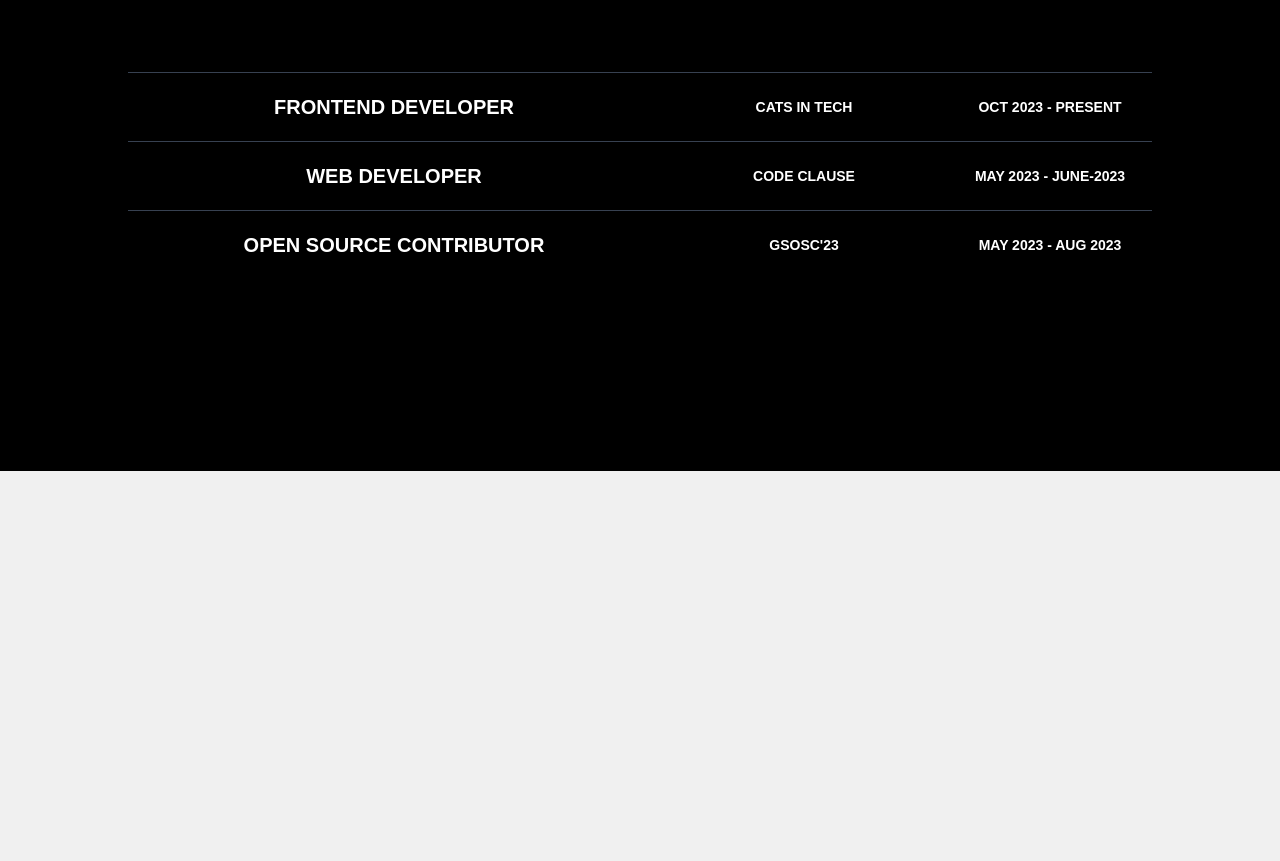
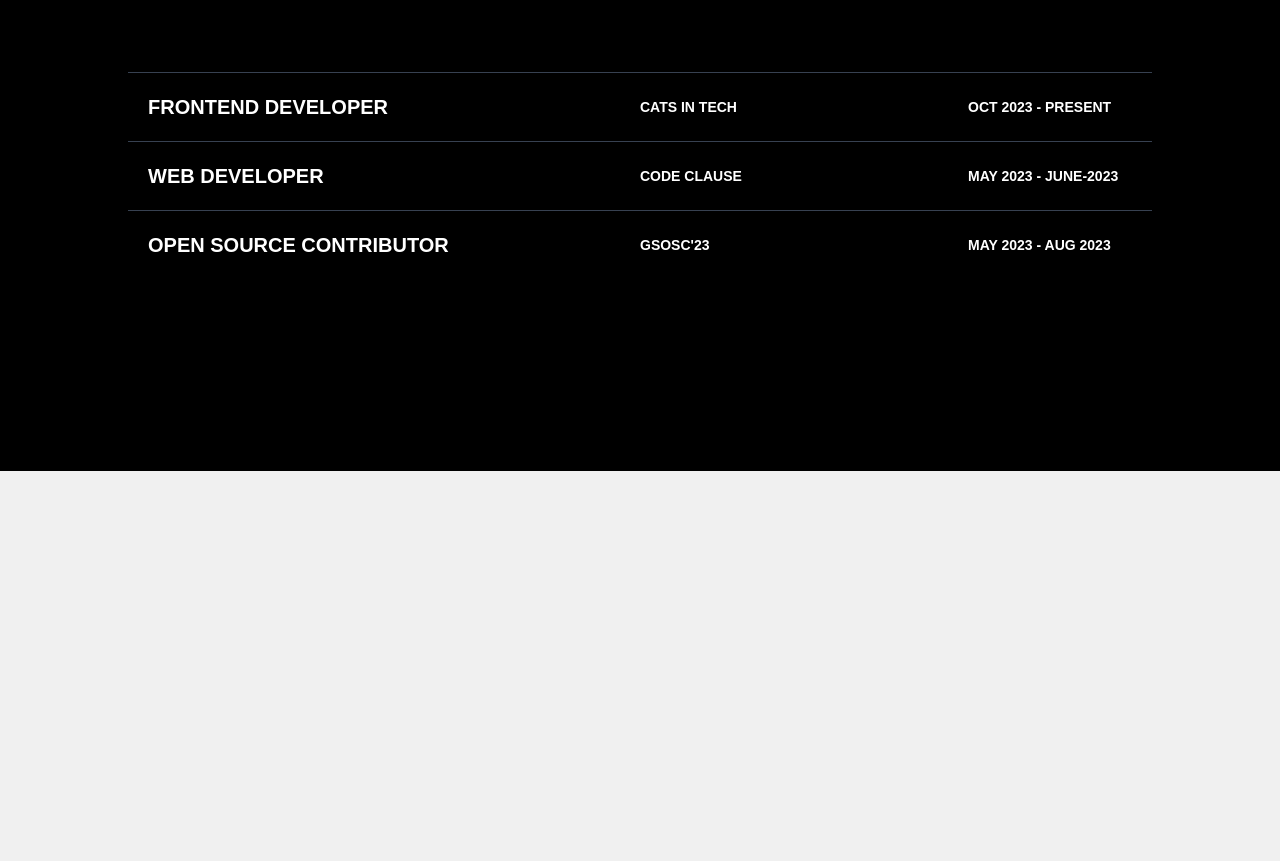
Before and after one commit to arcVaishali/vaishali, a React (Create React App) app: page /about in a window 1280 px wide. Shown: the part 2207-3068 px from the top of the page. Built offline with nearby package versions, Linux system fonts and the light colour scheme.

Commit message:
recommendations, experience, latest projects and services made responsive

```diff
--- a/src/components/About/Experience.js
+++ b/src/components/About/Experience.js
@@ -38,20 +38,20 @@
           >
             <animated.span
               style={{ ...styleOnContent }}
-              className="uppercase col-span-12 text-center lg:col-span-6 font-semibold text-sm lg:text-xl"
+              className="uppercase col-span-12 text-center lg:text-left lg:col-span-6 font-semibold text-sm lg:text-xl"
             >
               {element.name}
             </animated.span>
 
             <animated.div
               style={{ ...styleOnContent }}
-              className="uppercase col-span-12 text-center lg:col-span-4 font-semibold text-xs lg:text-sm"
+              className="uppercase col-span-12 text-center lg:text-left lg:col-span-4 font-semibold text-xs lg:text-sm"
             >
               {element.post}
             </animated.div>
             <animated.div
               style={{ ...styleOnContent }}
-              className="uppercase col-span-12 text-center lg:col-span-2 font-semibold text-xs lg:text-sm"
+              className="uppercase col-span-12 text-center lg:text-left lg:col-span-2 font-semibold text-xs lg:text-sm"
             >
               {element.tenure}
             </animated.div>
--- a/src/components/Home/Recommendation.js
+++ b/src/components/Home/Recommendation.js
@@ -5,13 +5,13 @@
 const Recommendation = () => {
   return (
     <div className="grid grid-cols-12 mb-16 mt-32 p-4 lg:mt-16">
-      <span className="col-span-12 text-4xl lg:text-7xl lg:p-16 font-black uppercase mb-16 lg:ml-[200px]">
+      <span className="col-span-12 text-center lg:text-left text-4xl lg:text-7xl lg:p-16 font-black uppercase mb-16 lg:ml-[200px]">
         Testimonials
       </span>
-      <div className="grid lg:grid-cols-12 col-span-12 justify-center items-center lg:ml-32">
+      <div className="grid grid-cols-12 col-span-12 justify-center items-center ml-8 lg:ml-32">
         <div
           data-aos="fade-up-left"
-          className="lg:col-span-4 col-span-6"
+          className="lg:col-span-4 col-span-12"
         >
           <img
             src={dummyImage}
@@ -20,7 +20,7 @@
         </div>
         <div
           data-aos="fade-in"
-          className="col-span-6 text-sm font-extralight mt-8 lg:mt-0 lg:ml-16"
+          className="col-span-12 lg:col-span-6 text-sm font-extralight mt-8 lg:mt-0 lg:ml-16"
         >
           Vaishali is a highly skilled and dedicated professional whom I've had the pleasure of collaborating with on various projects. Their exceptional abilities and commitment to excellence make them a standout talent in the industry.
           {/* <img src={dummyImage2} /> */}
--- a/src/components/Home/Services.js
+++ b/src/components/Home/Services.js
@@ -10,7 +10,7 @@
       <span
         data-aos="fade-in"
         data-aos-easing="ease-in-out"
-        className="col-span-12 text-4xl text-center lg:text-7xl font-black uppercase mb-4 lg:mb-16"
+        className="col-span-12 text-4xl text-center lg:text-left lg:text-7xl font-black uppercase mb-4 lg:mb-16"
       >
         Services
       </span>
@@ -30,7 +30,7 @@
         <div
           data-aos="fade-in"
           data-aos-easing="ease-in-out"
-          className="col-span-12 lg:col-span-4"
+          className="col-span-12 ml-4 lg:col-start-8 lg:ml-0 lg:col-span-4"
         >
           <img
             src="https://assets.website-files.com/643d8b145b9de160a97cf566/64719a153090a633cf8ae8a3_Rectangle%2041158%20(1).png"
--- a/src/components/Work/Latest.js
+++ b/src/components/Work/Latest.js
@@ -17,7 +17,7 @@
       <animated.span
         data-aos="fade-in"
         style={{ ...styleX }}
-        className="text-4xl text-center col-span-12 lg:col-start-2 lg:ml-16 lg:text-7xl uppercase font-black p-16 lg:m-8 "
+        className="text-4xl text-center col-span-12 lg:col-start-1 lg:ml-16 lg:text-7xl uppercase font-black p-16 lg:m-8 "
       >
         Latest Projects
       </animated.span>
```
